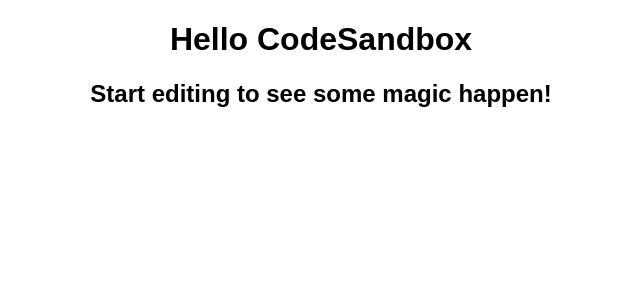
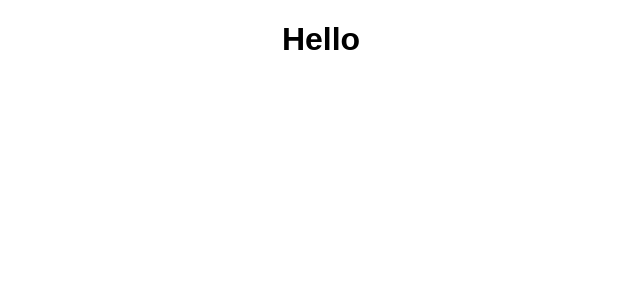
Before and after one commit to jchy/React-WebPage-Using-Dynamic-Route, a React (Create React App) app: page / in a window 1280 px wide. Shown: the top 300 px of the page, without its empty margins (319-959 px from the left). Built offline with nearby package versions, Linux system fonts and the light colour scheme.

Commit message:
Submission file for assignment 5008

```diff
--- a/src/App.js
+++ b/src/App.js
@@ -3,8 +3,7 @@
 export default function App() {
   return (
     <div className="App">
-      <h1>Hello CodeSandbox</h1>
-      <h2>Start editing to see some magic happen!</h2>
+      <h1>Hello</h1>
     </div>
   );
 }
```
Also changed, not shown: package.json (+11 -2 lines), src/Pages/AllProducts.jsx (added), src/Pages/Home.jsx (added), src/Pages/ProductDetails.jsx (added).
